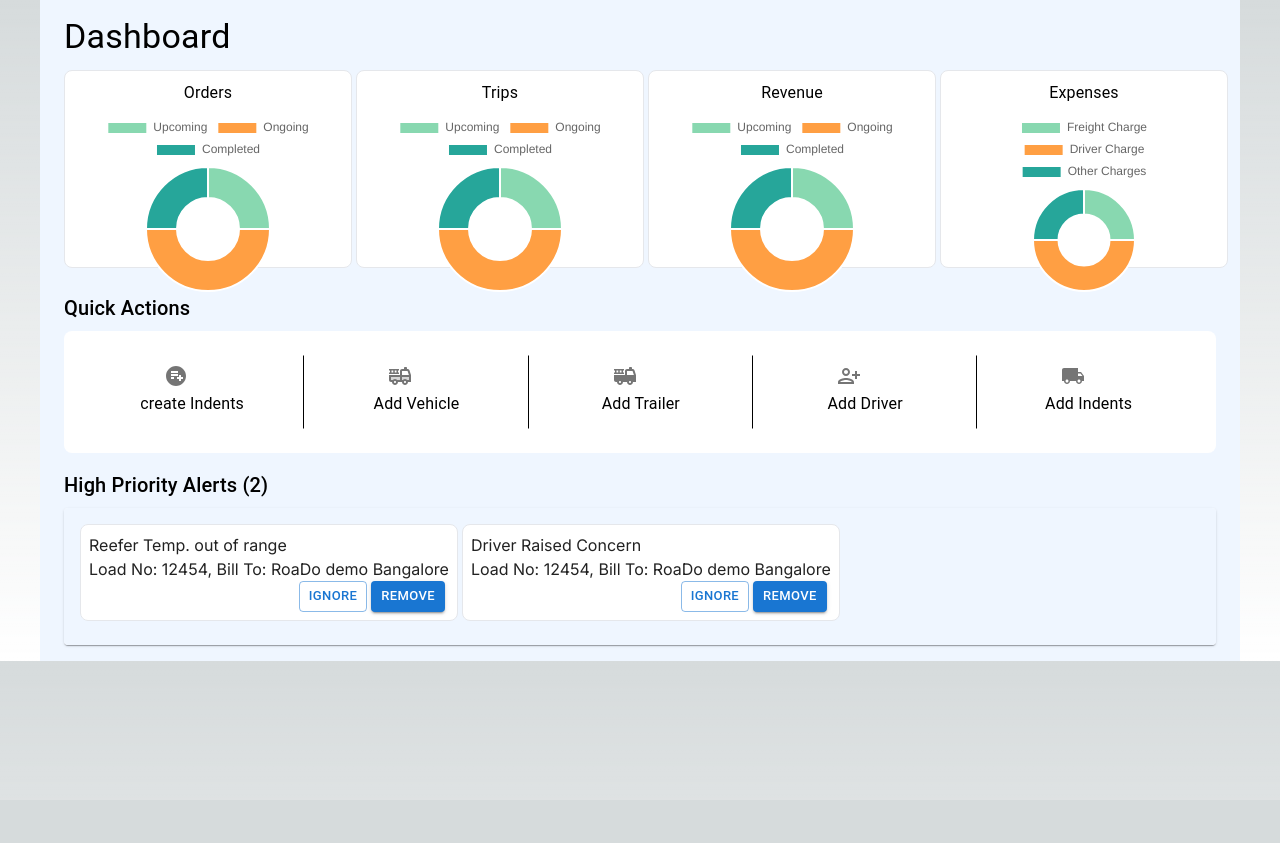
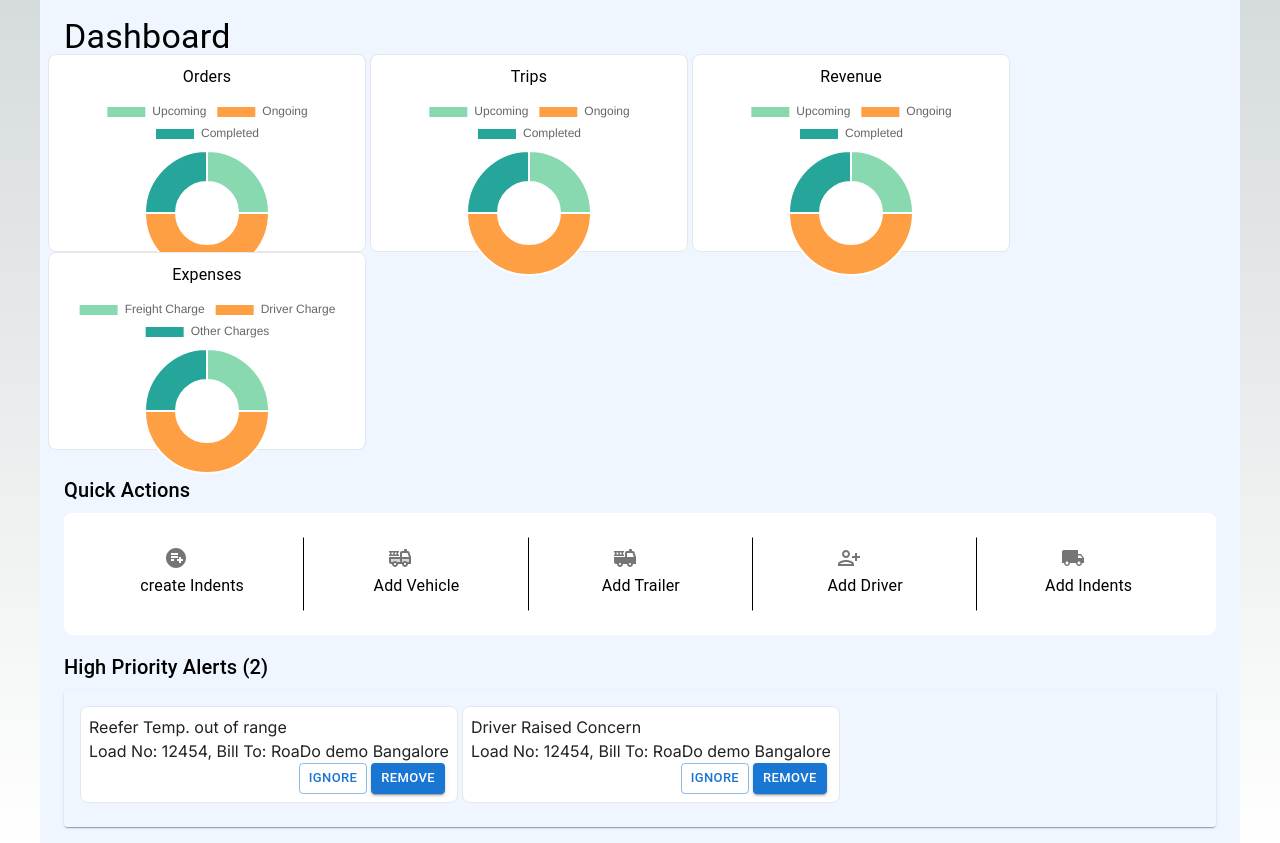
Before and after one commit to mdglankush65/DriverApp, a Next.js app: page /dashboard in a window 1280 px wide. Before the commit the page ends 800 px from the top, so only its background shows below. Built offline with nearby package versions, Linux system fonts and the light colour scheme.

Commit message:
type corrected

```diff
--- a/src/app/dashboard/page.tsx
+++ b/src/app/dashboard/page.tsx
@@ -1,3 +1,4 @@
+import React from 'react';
 import QuickActions from '@/app/quickActions/page';
 import HighAlerts from '@/app/highAlerts/page';
 import DoughnutChart from '@/app/chart/page';
@@ -11,17 +12,17 @@ const Dashboard = () => {
                 Dashboard
             </Typography>
             {/* Chart Section */}
-            <Grid className='flex mb-6 flex-row justify-between'>
-                <Grid className='bg-white mr-1 rounded-lg w-1/4 border' sx={{ p: 1 }}>
+            <Grid container spacing={2} className='mb-6'>
+                <Grid className='bg-white mr-1 rounded-lg border' sx={{ p: 1 }}>
                     <DoughnutChart res={ordersData} title="Orders" />
                 </Grid>
-                <Grid className='bg-white mr-1 rounded-lg w-1/4 border' sx={{ p: 1 }}>
+                <Grid className='bg-white mr-1 rounded-lg border' sx={{ p: 1 }}>
                     <DoughnutChart res={tripsData} title="Trips" />
                 </Grid>
-                <Grid className='bg-white mr-1 rounded-lg w-1/4 border' sx={{ p: 1 }}>
+                <Grid className='bg-white mr-1 rounded-lg border' sx={{ p: 1 }}>
                     <DoughnutChart res={revenueData} title="Revenue" />
                 </Grid>
-                <Grid className='bg-white rounded-lg w-1/4 border' sx={{ p: 1 }}>
+                <Grid className='bg-white rounded-lg border' sx={{ p: 1 }}>
                     <DoughnutChart res={expensesData} title="Expenses" />
                 </Grid>
             </Grid>
--- a/src/app/data/page.ts
+++ b/src/app/data/page.ts
@@ -1,4 +1,4 @@
-export interface ChartData {
+interface ChartData {
     labels: string[];
     data: number[];
     colors: string[];
@@ -81,6 +81,5 @@ export const completedActivitiesData: Activity[] = [
 
 export const scheduledActivitiesData: Activity[] = [
     { id: 1, description: 'Load No. I-I-AAA-1325 will be delivered by Aman (Driver)' },
-    { id: 2, description: 'Aman (Driver) will Picked Up goods at Location_Name for Load No. I-I-AAA-1325' },
-    { id: 3, description: 'Load No. I-I-AAA-1325 will start added by Gurpreet Singh' }
+    { id: 2, description: 'Aman (Driver) will Picked Up goods at Location_Name for Load No. I-I-AAA-1325' }
 ];
```
Also changed, not shown: src/app/chart/page.tsx (+11 -6 lines).
